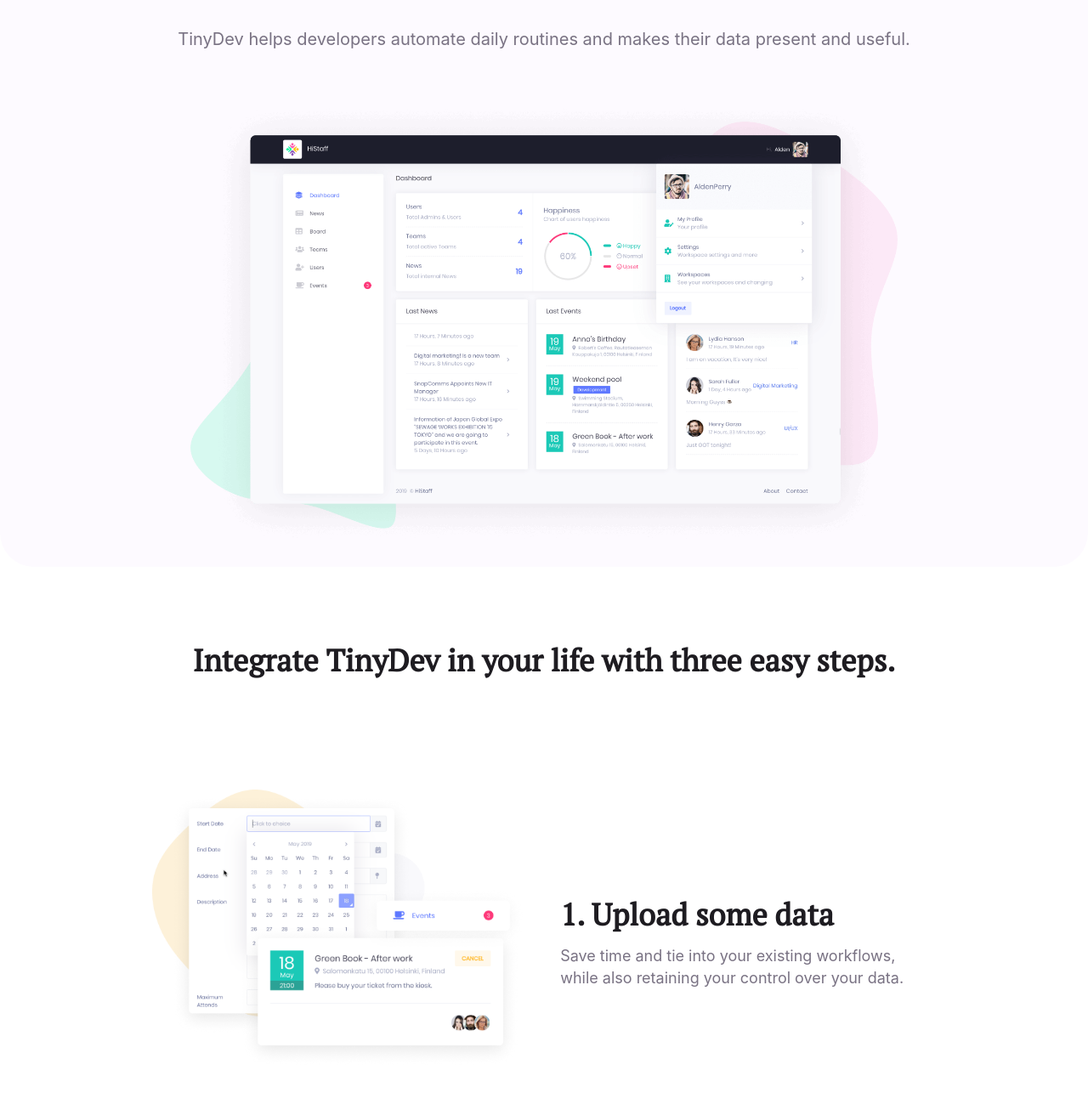
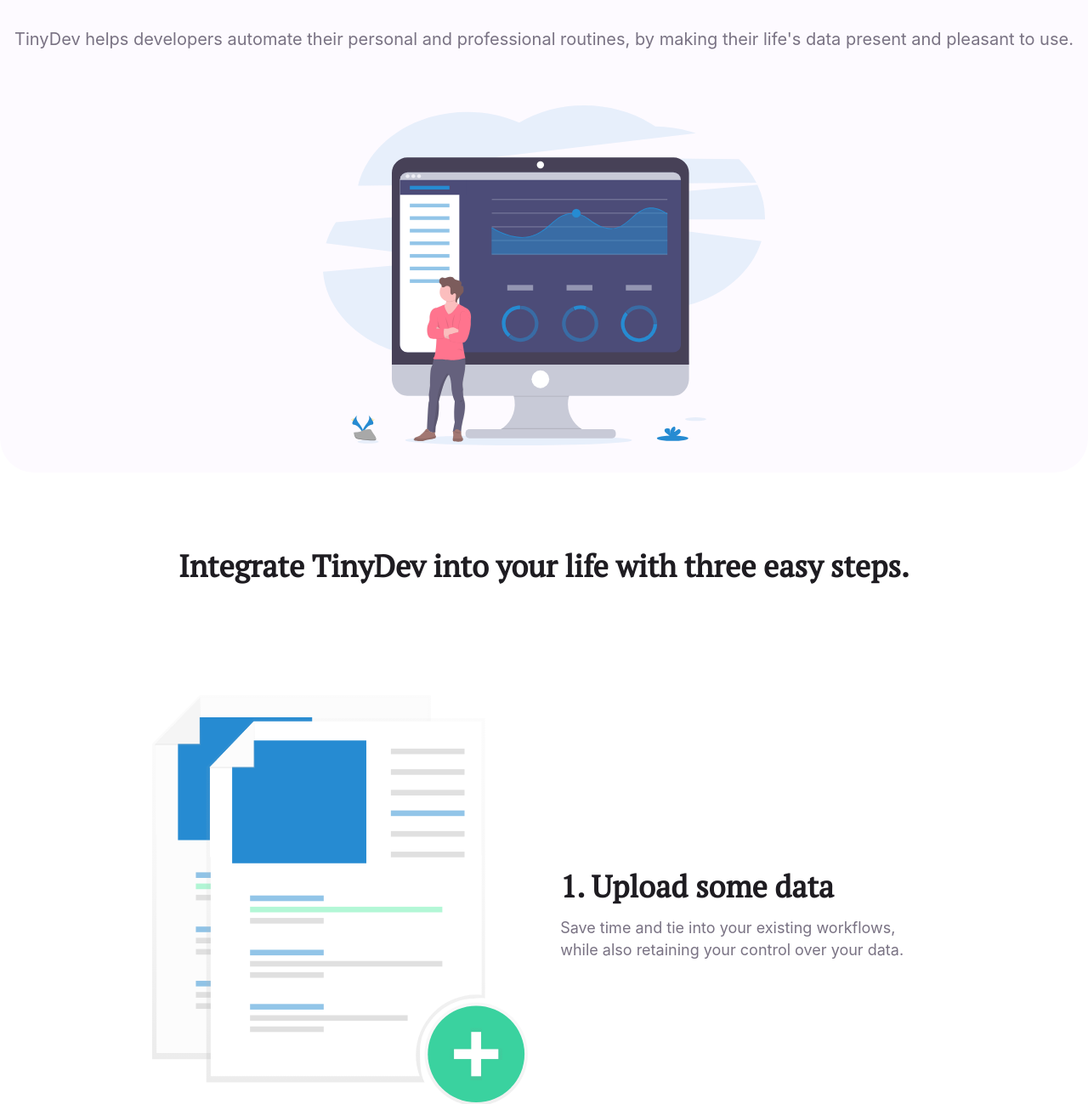
Before and after one commit to yingw787/tinydevcrm-landing-v2, a Gatsby site: page / in a window 1280 px wide. Shown: the part 355-1654 px from the top of the page at 85% size. Built offline with nearby package versions, Linux system fonts and the light colour scheme; Gatsby itself is replaced by a stand-in of ours.

Commit message:
Update misc files.

```diff
--- a/src/pages/index.js
+++ b/src/pages/index.js
@@ -2,8 +2,8 @@
 
 import Layout from "../components/layout"
 import SEO from "../components/seo"
-import featureImage from "../../static/images/hero.png";
-import thumbnailEvent from "../../static/images/feature-event.png"
+import featureImage from "../../static/images/dashboard.svg";
+import thumbnailEvent from "../../static/images/add_file.svg"
 import thumbnailBoard from "../../static/images/feature-board.png"
 import thumbnailNews from "../../static/images/feature-news.png"
 
@@ -13,7 +13,7 @@
 
         <div className={"page-header home"}>
             <h1>SQL-based Life Management</h1>
-            <p>TinyDev helps developers automate daily routines and makes their data present and useful.</p>
+            <p>TinyDev helps developers automate their personal and professional routines, by making their life's data present and pleasant to use.</p>
             <img alt={"Dashboard"} src={featureImage}/>
         </div>
 
@@ -23,7 +23,7 @@
             <div className={"feature__item"}>
                     <div className={"row"}>
                         <div className={"col-12 centered feature__content"}>
-                            <h2>Integrate TinyDev in your life with three easy steps.</h2>
+                            <h2>Integrate TinyDev into your life with three easy steps.</h2>
                         </div>
                     </div>
                 </div>
--- a/static/styles/_all.scss
+++ b/static/styles/_all.scss
@@ -66,7 +66,7 @@
 
   .page-header {
     text-align: center;
-    padding: 100px 0 100px 0;
+    padding: 100px 10px 100px 10px;
     background-color: #fdfaff;
     border-radius: 0px 0px 40px 40px;
 
@@ -96,7 +96,7 @@
 
     img {
       margin-top: 61px;
-      max-width: 65%;
+      max-height: 400px;
     }
 
     &.home {
--- /dev/null
+++ b/static/styles/solarized.scss
@@ -0,0 +1,89 @@
+// Solarized theme variables nd mixins.
+//
+// See https://ethanschoonover.com/solarized/ or
+// https://en.wikipedia.org/wiki/Solarized_(color_scheme)
+// for additional details.
+
+$base03:    #002b36;
+$base02:    #073642;
+$base01:    #586e75;
+$base00:    #657b83;
+$base0:     #839496;
+$base1:     #93a1a1;
+$base2:     #eee8d5;
+$base3:     #fdf6e3;
+$yellow:    #b58900;
+$orange:    #cb4b16;
+$red:       #dc322f;
+$magenta:   #d33682;
+$violet:    #6c71c4;
+$blue:      #268bd2;
+$cyan:      #2aa198;
+$green:     #859900;
+
+@mixin rebase(
+    $rebase03,
+    $rebase02,
+    $rebase01,
+    $rebase00,
+    $rebase0,
+    $rebase1,
+    $rebase2,
+    $rebase3
+) {
+    background-color: $rebase03;
+    color: $rebase0;
+    * {
+        color: $rebase0;
+    }
+    h1, h2, h3, h4, h5, h6 {
+        color: $rebase1;
+        border-color: $rebase0;
+    }
+    a, a:active, a:visited {
+        color: $rebase1;
+    }
+}
+
+@mixin accentize($accent) {
+    a, a:active, a:visited, code.url {
+        color: $accent;
+    }
+    h1, h2, h3, h4, h5, h6 {
+        color: $accent;
+    }
+}
+
+.light {
+    @include rebase(
+        $base3,
+        $base2,
+        $base1,
+        $base0,
+        $base00,
+        $base01,
+        $base02,
+        $base03
+    )
+}
+
+.dark {
+    @include rebase(
+        $base03,
+        $base02,
+        $base01,
+        $base00,
+        $base0,
+        $base1,
+        $base2,
+        $base3
+    )
+}
+
+// NOTE: Including as part of solarized definition, global properties should be
+// placed in index.scss.
+//
+// html * {
+//     color-profile: sRGB;
+//     rendering-intent: auto;
+// }
```
Also changed, not shown: static/images/add_file.svg (added), static/images/dashboard.svg (added).
